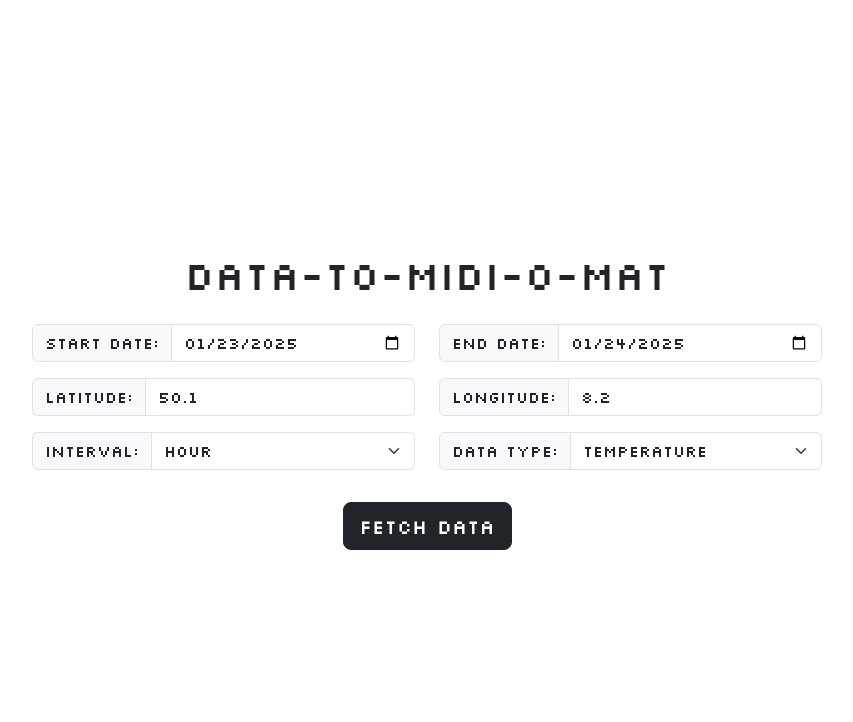
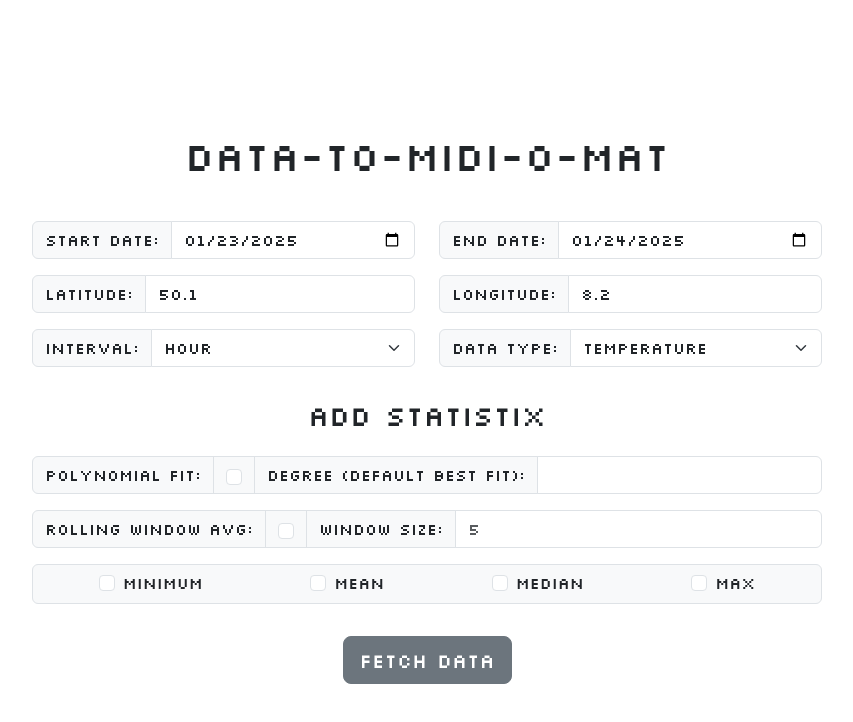
Before and after one commit to comdyax/sonification_webapp, a React (Vite) app in the folder frontend/: page / in a window 1280 px wide. Shown: the top 722 px of the page, without its empty margins (213-1066 px from the left). Built offline with nearby package versions, Linux system fonts and the light colour scheme.

Commit message:
progress bar + button select

```diff
--- a/frontend/src/App.css
+++ b/frontend/src/App.css
@@ -17,7 +17,7 @@
 }
 
 h1 {
-  padding: 2%;
+  padding: 4%;
 }
 
 h2 {
--- a/frontend/src/components/PlotWeather.jsx
+++ b/frontend/src/components/PlotWeather.jsx
@@ -5,7 +5,16 @@ import environmentData from "../services/environmentData";
 import { weatherDataMapping, intervalMapping } from "../config";
 
 import statisticalData from "../services/statisticalData";
-import { Container, Row, Col, InputGroup, Form, Button } from "react-bootstrap";
+import {
+  Container,
+  Row,
+  Col,
+  InputGroup,
+  Form,
+  Button,
+  ProgressBar,
+  Modal,
+} from "react-bootstrap";
 import WeatherPlot from "./WeatherPlot";
 import WeatherTable from "./WeatherTable";
 
@@ -45,8 +54,12 @@ const PlotWeather = () => {
   const [summaryStatsMedian, setSummaryStatsMedian] = useState(false);
   const [summaryStatsMax, setSummaryStatsMax] = useState(false);
 
+  const [select, setSelect] = useState(true);
+  const [isFetching, setIsFetching] = useState(null);
+
   const fetchData = async () => {
     try {
+      setIsFetching(5);
       const newPlotData = [];
       let envData = [];
       const response = await environmentData.getWeatherData(
@@ -84,7 +97,7 @@ const PlotWeather = () => {
         "distanceBefore",
         await statisticalData.getDistanceToBefore(duration, envData)
       );
-
+      setIsFetching(15);
       if (polyFit) {
         const response = await statisticalData.getPolynomialFit(
           duration,
@@ -116,7 +129,7 @@ const PlotWeather = () => {
         removeData("polyFit");
         removeData("polyFitDev");
       }
-
+      setIsFetching(30);
       if (rollingWindow) {
         const response = await statisticalData.getRollingAvg(
           duration,
@@ -146,7 +159,7 @@ const PlotWeather = () => {
         removeData("rollingAvg");
         removeData("rollingAvgDev");
       }
-
+      setIsFetching(45);
       if (summaryStatsMin) {
         const response = await statisticalData.getSummaryStat(
           duration,
@@ -178,7 +191,7 @@ const PlotWeather = () => {
         removeData("summaryStatsMin");
         removeData("minDev");
       }
-
+      setIsFetching(60);
       if (summaryStatsMean) {
         const response = await statisticalData.getSummaryStat(
           duration,
@@ -210,6 +223,7 @@ const PlotWeather = () => {
         removeData("summaryStatsMean");
         removeData("meanDev");
       }
+      setIsFetching(75);
       if (summaryStatsMedian) {
         const response = await statisticalData.getSummaryStat(
           duration,
@@ -241,6 +255,7 @@ const PlotWeather = () => {
         removeData("summaryStatsMedian");
         removeData("medianDev");
       }
+      setIsFetching(90);
       if (summaryStatsMax) {
         const response = await statisticalData.getSummaryStat(
           duration,
@@ -272,17 +287,18 @@ const PlotWeather = () => {
         removeData("summaryStatsMax");
         removeData("maxDev");
       }
-
+      setIsFetching(100);
       setPlotData(newPlotData);
       setWeatherData(envData);
+      setSelect(false);
+      setTimeout(() => setIsFetching(null), 800);
     } catch (error) {
       console.error("Error fetching data:", error);
     }
   };
 
   return (
-    <Container fluid>
-      <Container fluid>
+    <Container style={{ maxWidth: "915px" }}>
       <Row>
         <Col>
           <InputGroup className="mb-3">
@@ -291,7 +307,10 @@ const PlotWeather = () => {
               type="date"
               value={startDate}
               aria-label="start-date"
-                onChange={(e) => setStartDate(e.target.value)}
+              onChange={(e) => {
+                setStartDate(e.target.value);
+                setSelect(true);
+              }}
             />
           </InputGroup>
         </Col>
@@ -302,7 +321,10 @@ const PlotWeather = () => {
               type="date"
               value={endDate}
               aria-label="start-date"
-                onChange={(e) => setEndDate(e.target.value)}
+              onChange={(e) => {
+                setEndDate(e.target.value);
+                setSelect(true);
+              }}
             />
           </InputGroup>
         </Col>
@@ -316,7 +338,10 @@ const PlotWeather = () => {
               value={latitude}
               step="0.1"
               type="number"
-                onChange={(e) => setLatitude(e.target.value)}
+              onChange={(e) => {
+                setLatitude(e.target.value);
+                setSelect(true);
+              }}
             />
           </InputGroup>
         </Col>
@@ -328,7 +353,10 @@ const PlotWeather = () => {
               value={longitude}
               step="0.1"
               type="number"
-                onChange={(e) => setLongitude(e.target.value)}
+              onChange={(e) => {
+                setLongitude(e.target.value);
+                setSelect(true);
+              }}
             />
           </InputGroup>
         </Col>
@@ -339,7 +367,10 @@ const PlotWeather = () => {
             <InputGroup.Text id="interval">Interval:</InputGroup.Text>
             <Form.Select
               value={interval}
-                onChange={(e) => setInterval(e.target.value)}
+              onChange={(e) => {
+                setInterval(e.target.value);
+                setSelect(true);
+              }}
             >
               {Object.keys(intervalMapping).map((t) => (
                 <option key={t} value={t}>
@@ -354,7 +385,10 @@ const PlotWeather = () => {
             <InputGroup.Text id="data-type">Data Type:</InputGroup.Text>
             <Form.Select
               value={dataType}
-                onChange={(e) => setDataType(e.target.value)}
+              onChange={(e) => {
+                setDataType(e.target.value);
+                setSelect(true);
+              }}
             >
               {Object.keys(weatherDataMapping).map((t) => (
                 <option key={t} value={t}>
@@ -365,19 +399,24 @@ const PlotWeather = () => {
           </InputGroup>
         </Col>
       </Row>
-      </Container>
-      {weatherData.length > 0 && (
-        <Container fluid>
-          <h2>Add Statistix</h2>
+      <h3>Add Statistix</h3>
       <Row>
         <Col>
           <InputGroup className="mb-3">
             <InputGroup.Text id="poly-fit">Polynomial Fit:</InputGroup.Text>
-                <InputGroup.Checkbox onChange={() => setPolyFit(!polyFit)} />
+            <InputGroup.Checkbox
+              onChange={() => {
+                setPolyFit(!polyFit);
+                setSelect(true);
+              }}
+            />
             <InputGroup.Text>Degree (Default Best Fit):</InputGroup.Text>
             <Form.Control
               placeholder={polyDegree}
-                  onChange={(e) => setPolyDegree(e.target.value)}
+              onChange={(e) => {
+                setPolyDegree(e.target.value);
+                setSelect(true);
+              }}
             />
           </InputGroup>
         </Col>
@@ -389,12 +428,18 @@ const PlotWeather = () => {
               Rolling Window Avg:
             </InputGroup.Text>
             <InputGroup.Checkbox
-                  onChange={() => setRollingWindow(!rollingWindow)}
+              onChange={() => {
+                setRollingWindow(!rollingWindow);
+                setSelect(true);
+              }}
             />
             <InputGroup.Text>Window Size:</InputGroup.Text>
             <Form.Control
               placeholder={windowSize}
-                  onChange={(e) => setWindowSize(e.target.value)}
+              onChange={(e) => {
+                setWindowSize(e.target.value);
+                setSelect(true);
+              }}
             />
           </InputGroup>
         </Col>
@@ -409,7 +454,10 @@ const PlotWeather = () => {
                 type="checkbox"
                 id="min"
                 label="Minimum"
-                    onChange={() => setSummaryStatsMin(!summaryStatsMin)}
+                onChange={() => {
+                  setSummaryStatsMin(!summaryStatsMin);
+                  setSelect(true);
+                }}
               />
               <Form.Check
                 className="mx-auto"
@@ -417,7 +465,10 @@ const PlotWeather = () => {
                 type="checkbox"
                 id="mean"
                 label="Mean"
-                    onChange={() => setSummaryStatsMean(!summaryStatsMean)}
+                onChange={() => {
+                  setSummaryStatsMean(!summaryStatsMean);
+                  setSelect(true);
+                }}
               />
               <Form.Check
                 className="mx-auto"
@@ -425,7 +476,10 @@ const PlotWeather = () => {
                 type="checkbox"
                 id="median"
                 label="Median"
-                    onChange={() => setSummaryStatsMedian(!summaryStatsMedian)}
+                onChange={() => {
+                  setSummaryStatsMedian(!summaryStatsMedian);
+                  setSelect(true);
+                }}
               />
               <Form.Check
                 className="mx-auto"
@@ -433,20 +487,21 @@ const PlotWeather = () => {
                 type="checkbox"
                 id="max"
                 label="Max"
-                    onChange={() => setSummaryStatsMax(!summaryStatsMax)}
+                onChange={() => {
+                  setSummaryStatsMax(!summaryStatsMax);
+                  setSelect(true);
+                }}
               />
             </InputGroup.Text>
           </InputGroup>
         </Col>
       </Row>
-        </Container>
-      )}
       <Row>
         <Col>
           <Button
             className="m-3"
             size="lg"
-            variant="dark"
+            variant={select ? "secondary" : "dark"}
             onClick={() => fetchData()}
           >
             {plotData.length === 0 ? "Fetch Data" : "Update Data"}
@@ -466,6 +521,11 @@ const PlotWeather = () => {
           </>
         )}
       </Row>
+      <Modal show={isFetching} centered backdrop="static">
+        <Modal.Body>
+          <ProgressBar now={isFetching} />
+        </Modal.Body>
+      </Modal>
     </Container>
   );
 };
--- a/frontend/src/components/WeatherTable.jsx
+++ b/frontend/src/components/WeatherTable.jsx
@@ -3,10 +3,10 @@ import { Button, Container, Modal, Table } from "react-bootstrap";
 import { useState } from "react";
 
 const WeatherTable = ({ data }) => {
-  const timeColumn = data[0].x;
+  const timeColumn = data[0].x.map((d) => new Date(d).toLocaleString());
   const numOfRows = timeColumn.length;
   const columnNames = ["Timestamp"].concat(data.map((col) => col.name));
-  const columnValues = [data[0].x].concat(data.map((col) => col.y));
+  const columnValues = [timeColumn].concat(data.map((col) => col.y));
 
   const [open, setOpen] = useState(false);
 
```
Lines whose indentation alone changed are shown as unchanged.
